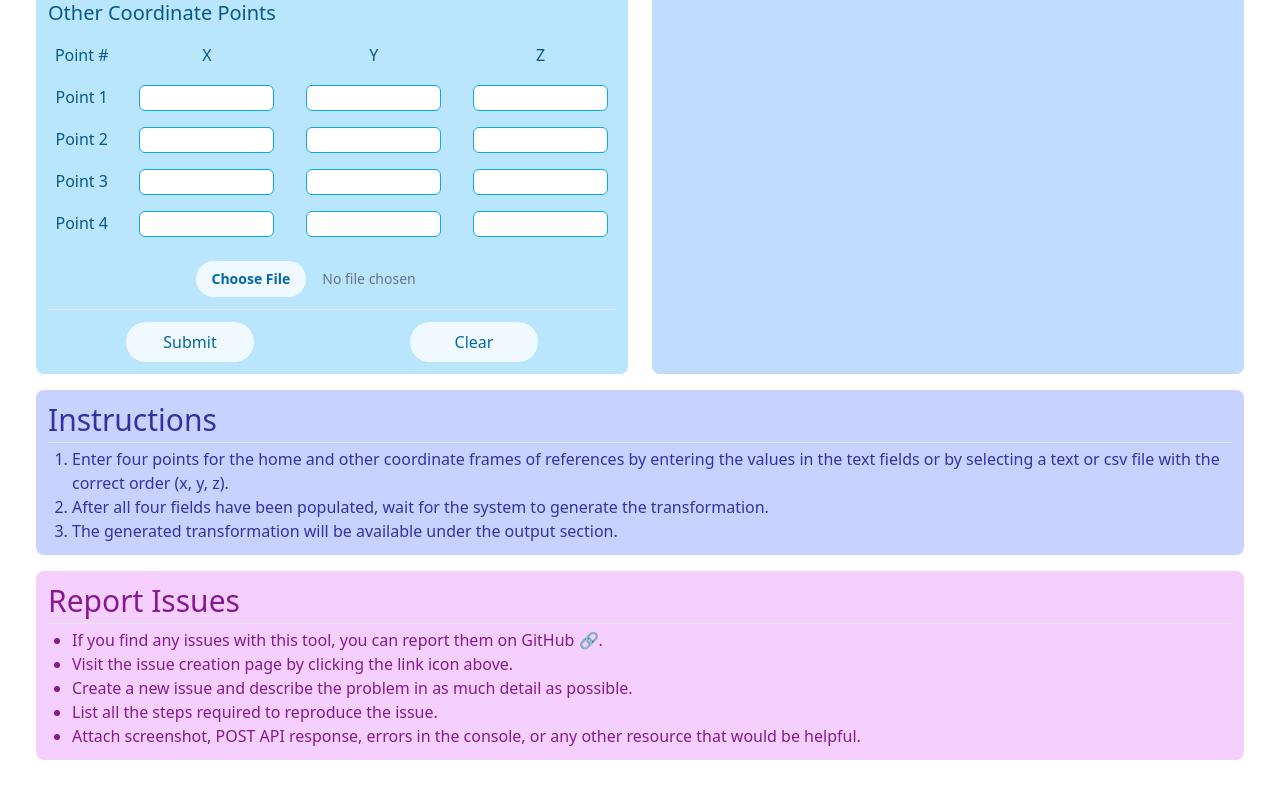
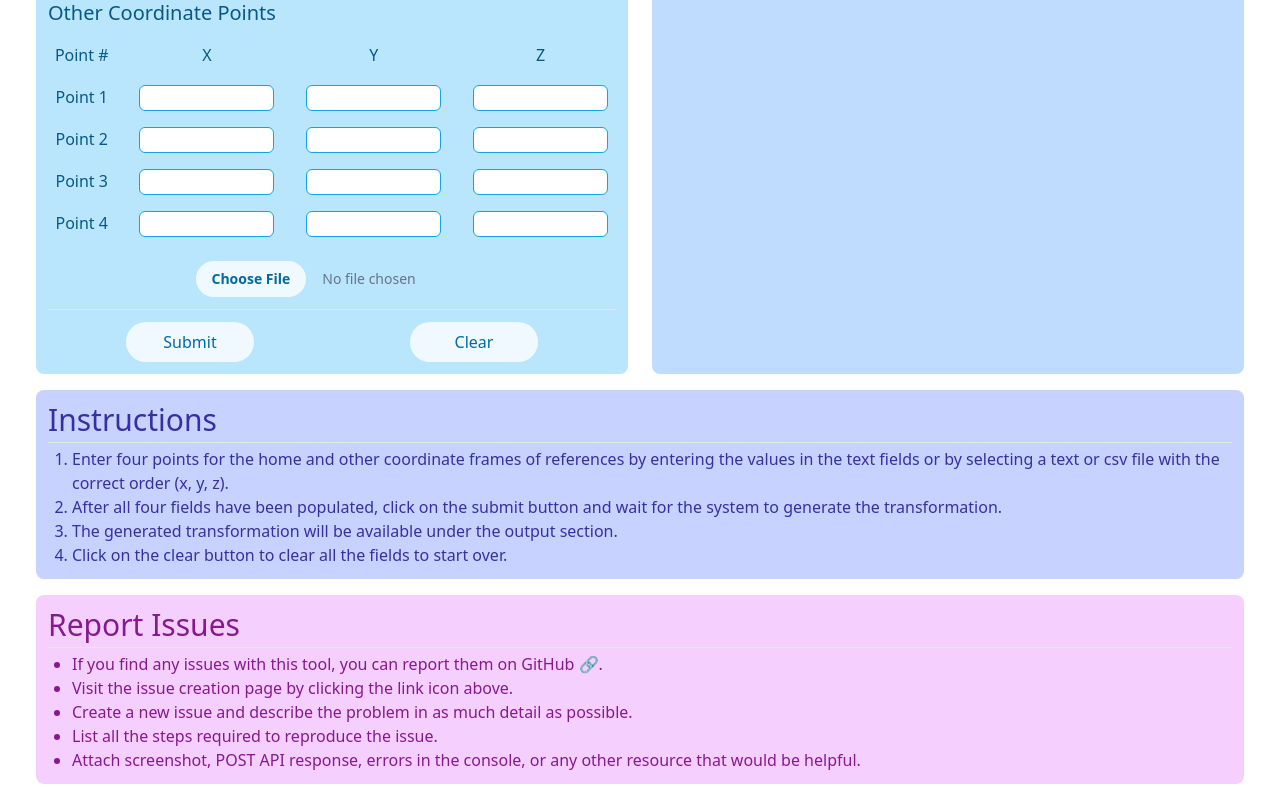
Before and after one commit to l0g1c-80m8/registration-transformation-tool, a Next.js app in the folder frontend/registration/: page / in a window 1280 px wide. Shown: the part 505-1305 px from the top of the page. Before the commit the page ends 1281 px from the top, so only its background shows below. Built offline with nearby package versions, Linux system fonts and the light colour scheme.

Commit message:
update instructions

```diff
--- a/frontend/registration/constants/instructions.constants.js
+++ b/frontend/registration/constants/instructions.constants.js
@@ -1,8 +1,10 @@
 const INSTRUCTIONS = [
   "Enter four points for the home and other coordinate frames of references by entering the values in the text " +
   "fields or by selecting a text or csv file with the correct order (x, y, z).",
-  "After all four fields have been populated, wait for the system to generate the transformation.",
-  "The generated transformation will be available under the output section."
+  "After all four fields have been populated, click on the submit button and wait for the system to generate the " +
+  "transformation.",
+  "The generated transformation will be available under the output section.",
+  "Click on the clear button to clear all the fields to start over."
 ];
 
 export default INSTRUCTIONS
```
